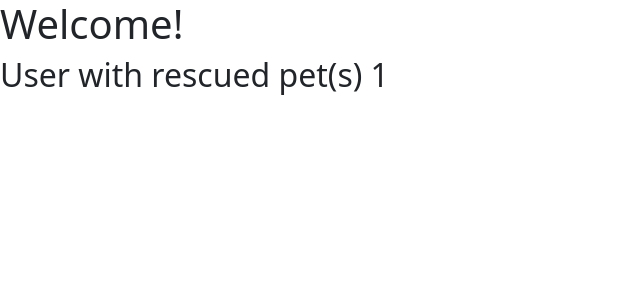
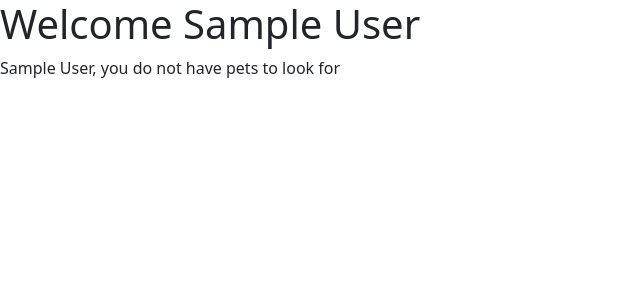
Before and after one commit to Yesicanmendoza/final_project, a Flask app: page /look_for_pet/ in a window 1280 px wide. Shown: the top 300 px of the page, without its empty margins (0-640 px from the left). Run offline with Flask 2, Linux system fonts and the light colour scheme; the visitor is signed in with stand-in values (Sample User, id 1); tables that the repository leaves empty hold one stand-in row (values such as "Sample post"); some libraries are stand-ins or nearby versions.

Commit message:
Def user type and select lost pet

```diff
--- a/crud.py
+++ b/crud.py
@@ -2,6 +2,7 @@
 
 from model import db, User, Pet, connect_to_db
 #from datetime import datetime
+
 
 
 def create_user(fname, lname, email, password, created_at):
@@ -32,9 +33,17 @@ def get_user_by_email(email):
     return User.query.filter(User.email == email).first()
 
 
-def get_list_pets_by_user_id(user_id):
+def get_lost_pets_by_user_id(user_id):
+    """Return one lost pet o a list if exits"""
+
+    return Pet.query.filter(Pet.user_id==user_id, Pet.pet_type=='lost').all()
+
+
+def get_all_pets_by_user_id(user_id):
+    """Return all pets  if exist"""
 
     return Pet.query.filter(Pet.user_id==user_id).all()
+
 
 def create_pet(user_id, name, animal_type, pet_type,
             gender, breed, color, zip_code, date):
--- a/server.py
+++ b/server.py
@@ -76,11 +76,14 @@ def user_login():
     password = request.form["password"]
 
     user = crud.get_user_by_email(email)
-
+    #If the user has logged in, get the user's ans pet´s information
     if user:
         if checkph(user.password, password):
             session['user_id']= user.user_id
+            session['user_fname']= user.fname
+
             flash('Logged in!')
+
         else:
             flash('Wrong password.')
 
@@ -97,13 +100,15 @@ def pet_register_form():
     return render_template('Pet_registration.html')
 
 
+
 @app.route("/pet_registration.json", methods=["POST"])
 def register_pet():
     """Create a new pet."""
     user_id = session.get("user_id")
 
     if user_id is None:
-        flash('Please log in.')
+        result_text='Please log in.'
+
 
     else:
 
@@ -114,29 +119,83 @@ def register_pet():
         breed=request.json.get('breed')#Sugestions about how to know the breed
         color=request.json.get('color')
         zip_code=request.json.get('zip_code')#Check that is a real zc
-        date=datetime.strptime((request.json.get('date')), "%m-%d-%y")
+        string_date=request.json.get('date')
 
-        pet = crud.create_pet(user_id, name, animal_type, pet_type,
-            gender, breed, color, zip_code, date)
-        db.session.add(pet)
-        db.session.commit()
-        result_text = f"Your pet has successfully been registrated."
+
+        #Validation of pet info
+        pet_info = [animal_type, pet_type,
+            gender, breed, color, zip_code, string_date]
+
+        for data in pet_info:
+            if data == '' or data == None:
+                info_completed = False
+                break
+            else:
+                info_completed = True
+
+        if info_completed == False:
+            result_text ="Please fill up all information spaces."
+
+        else:
+            date=datetime.strptime(string_date, "%m-%d-%y")
+            pet = crud.create_pet(user_id, name, animal_type, pet_type,
+                 gender, breed, color, zip_code, date)
+            db.session.add(pet)
+            db.session.commit()
+            result_text = "Your pet has successfully been registrated."
 
     return jsonify({'msg': result_text})
 
 
 
+
 @app.route('/look_for_pet/')
-def get_user_type():
-    """View filter to look for a pet."""
+def get_pet_information():
+    "Get infotmation about the pet to look for"
+
     user_id = session.get("user_id")
-    list_pets = crud.get_list_pets_by_user_id(user_id)
-    user_type = "User with rescued pet(s)"
-    for pet in list_pets:
-        if pet.pet_type=="lost":
-            user_type = "User with a lost pet"
 
-    return render_template('Looking_lost_pet.html', user_type=user_type, user_id=user_id)
+    if user_id is None:
+        msg='Please log in.'
+
+
+    else:
+        fname = session["user_fname"]
+
+        all_pets = crud.get_all_pets_by_user_id(user_id)
+        if len(all_pets)== 0:
+                session['user_type']= 'no_pet'
+        else:
+
+            lost_pets = crud.get_lost_pets_by_user_id(user_id)
+
+            if len(lost_pets) == 0:
+                session['user_type']='rescue_pet'
+            else:
+                session['user_type']='look_pet'
+
+        user_type=session['user_type']
+
+        if user_type == 'no_pet' or user_type == 'rescue_pet':
+            msg = f"{fname}, you do not have pets to look for"
+
+        elif user_type == 'look_pet':
+
+            if len(lost_pets)==1:
+                msg = f"{fname}, click in your pet information."
+            else:
+                msg = f"{fname}, select one pet to look for a match."
+
+
+
+    return render_template('Looking_lost_pet.html', msg=msg,
+                            fname=fname, pets=lost_pets)
+
+
+@app.route('/lost_pet/<pet_id>.json')
+def get_pet_info(pet_id):
+    pass
+    #return jsonify({'msg': result_text, 'pets':list_pets})
 
 
 
--- a/static/pet_info.js
+++ b/static/pet_info.js
@@ -6,7 +6,7 @@ function registerPet(evt) {
   const data= {
       name:document.querySelector('#name_field').value,
       animal_type:document.querySelector('#animal_type_field').value,
-      pet_type_field:document.querySelector('#pet_type_field').value,
+      pet_type:document.querySelector('#pet_type_field').value,
       gender:document.querySelector('#gender_field').value,
       breed:document.querySelector('#breed_field').value,
       color:document.querySelector('#color_field').value,
--- a/templates/Looking_lost_pet.html
+++ b/templates/Looking_lost_pet.html
@@ -2,10 +2,23 @@
 {% block title %}Look for your pet{% endblock %}
 
 {% block body %}
-  <h1>Welcome!</h1>
+<h1>Welcome {{fname}}</h1>
+<div>
+  <p id="message">{{msg}}</p>
+</div>
 
-  <h2>{{user_type}}  {{user_id}}</h2>
+<ul>
+  {% for pet in pets %}
+    <li>
+      <a href="/lost_pet/{{ pet.pet_id }}">
+        {{ pet.name }}
+      </a>
+    </li>
+  {% endfor %}
+</ul>
 
 
 
+<script src="/static/look_the_pet.jsx" type="text/jsx"></script>
+
 {% endblock %}
--- a/templates/base.html
+++ b/templates/base.html
@@ -14,6 +14,9 @@
     <link href="https://cdn.jsdelivr.net/npm/bootstrap@5.0.1/dist/css/bootstrap.min.css" rel="stylesheet"
     integrity="sha384-+0n0xVW2eSR5OomGNYDnhzAbDsOXxcvSN1TPprVMTNDbiYZCxYbOOl7+AMvyTG2x" crossorigin="anonymous">
 
+    <script src="https://cdnjs.cloudflare.com/ajax/libs/babel-standalone/6.26.0/babel.js" crossorigin></script>
+    <script src="https://unpkg.com/react@16/umd/react.development.js" crossorigin></script>
+    <script src="https://unpkg.com/react-dom@16/umd/react-dom.development.js" crossorigin></script>
 
 
     {% block head %}{% endblock %}
--- a/templates/homepage.html
+++ b/templates/homepage.html
@@ -7,7 +7,7 @@
   <h2>Navigation</h2>
   <ul>
     <li><a href="/register_a_pet">Register a lost/rescued pet.</a></li>
-    <li><a href="/look_for_pet">Look for a pet.</a></li>
+    <li><a href='/look_for_pet'>Look for a pet.</a></li>
   </ul>
 
   <h2>Create an Account</h2>
```
Also changed, not shown: model.py (+14 -14 lines).
